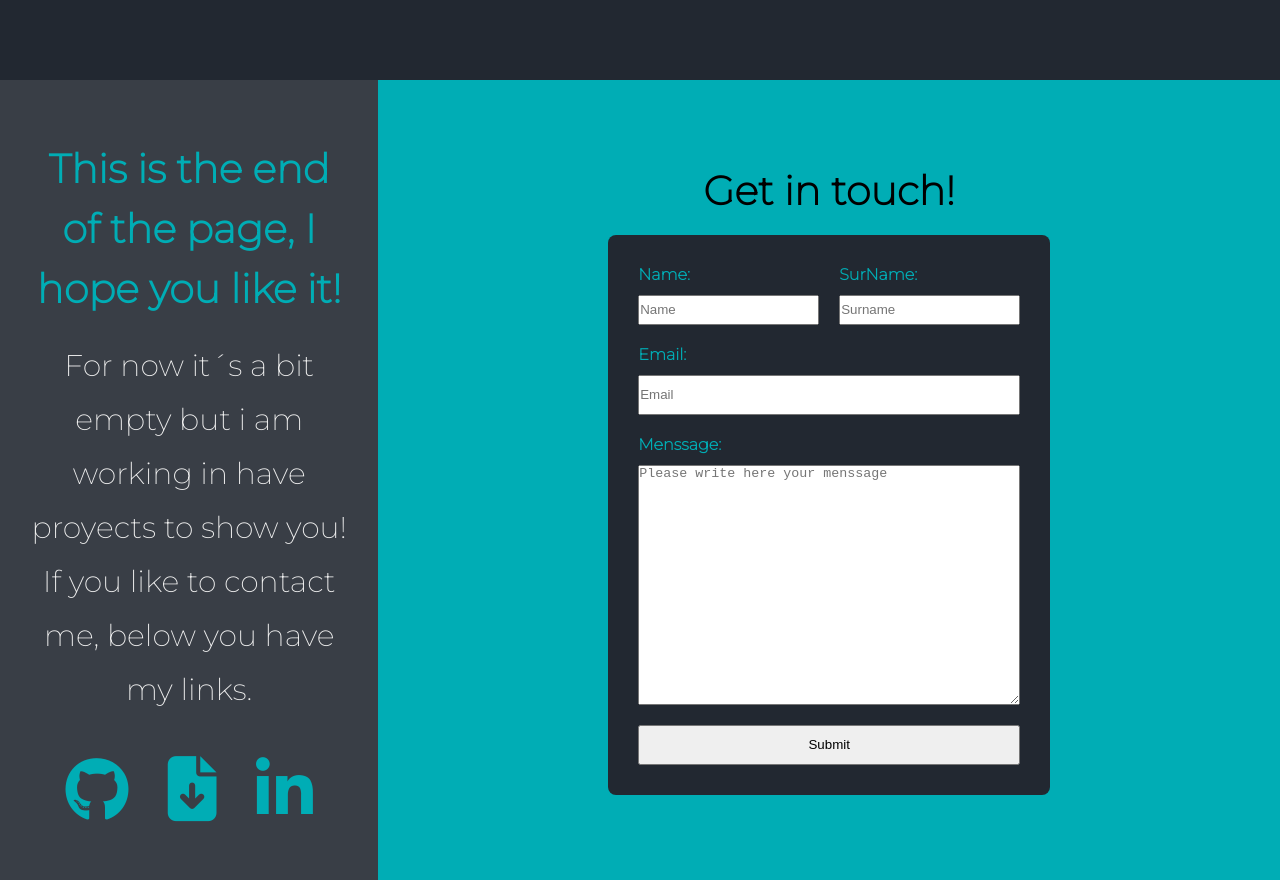
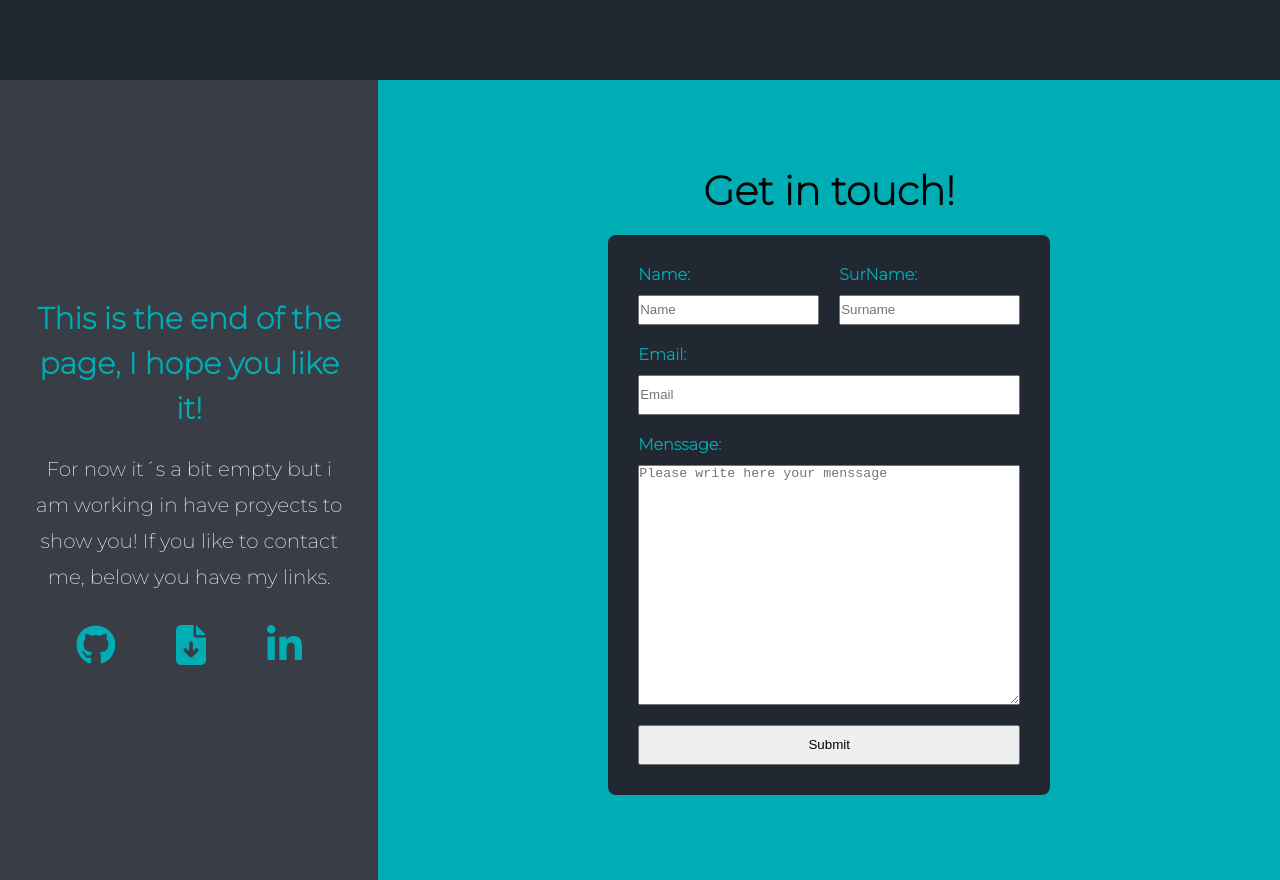
Before and after one commit to NicolasFerCaceres/Portfolio, a plain HTML site: page index.html in a window 1280 px wide. Shown: the part 2320-3200 px from the top of the page. Drawn offline with Linux system fonts and the light colour scheme; a web font is replaced by a local one.

Commit message:
Add files via upload

```diff
--- a/assets/styles/home-style.css
+++ b/assets/styles/home-style.css
@@ -191,7 +191,7 @@ h1 {
     justify-content: center;
 }
 #form-text h3 {
-    font-size: 4rem;
+    font-size: 3rem;
     color: var(--thirdh);
     font-weight: 800;
     line-height: 1.5;
@@ -199,7 +199,7 @@ h1 {
 }
 
 #form-text p {
-    font-size: 3rem;
+    font-size: 2rem;
     color: var(--fourth);
     line-height: 1.8;
     font-weight: 100;
@@ -214,8 +214,8 @@ h1 {
 }
 
 #contact-links i{
-    margin-top: 20px;
-    font-size: 6.5rem;
+    margin-top: 10px;
+    font-size: 4rem;
     color: var(--thirdh);
 }
 
```
